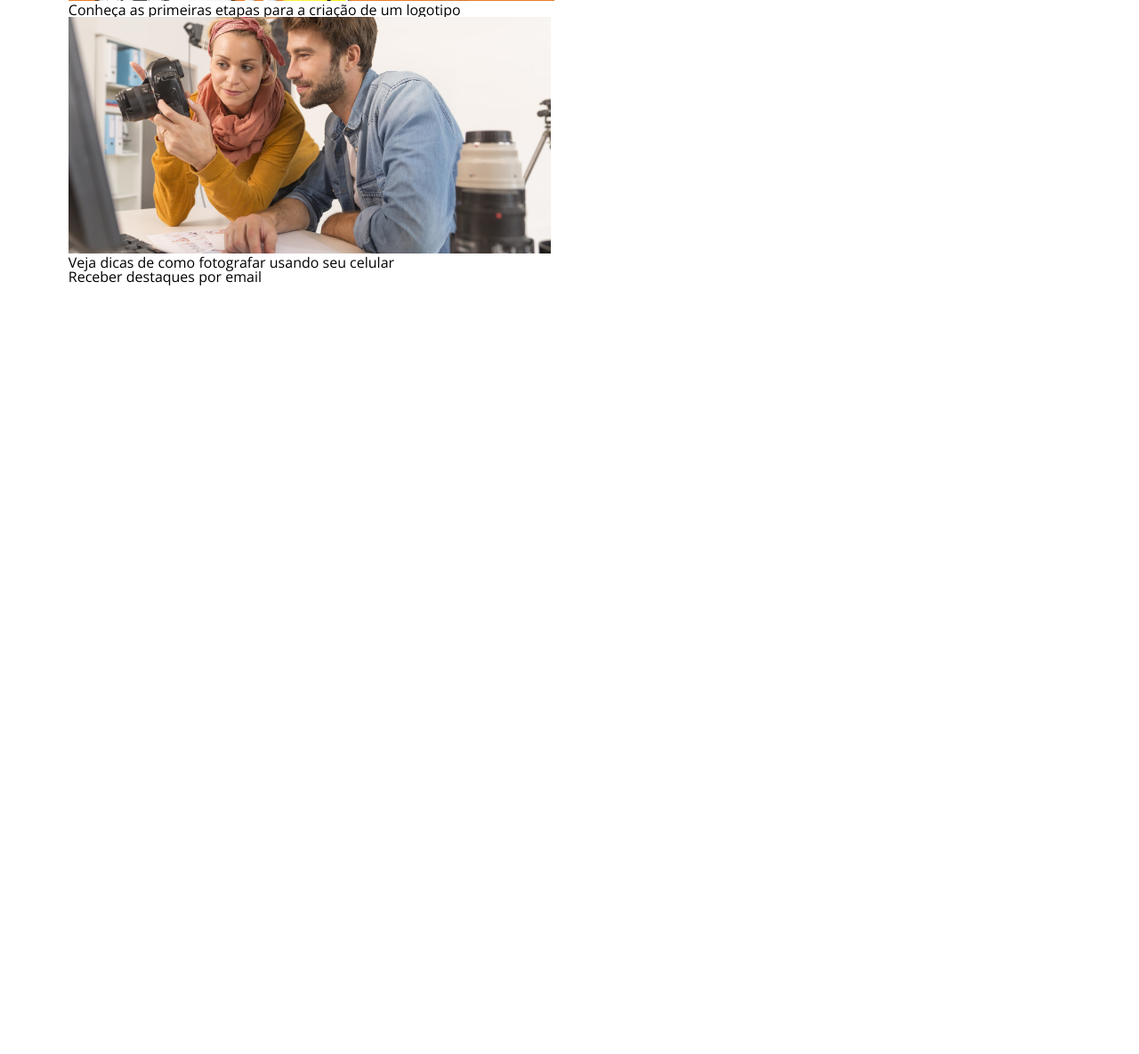
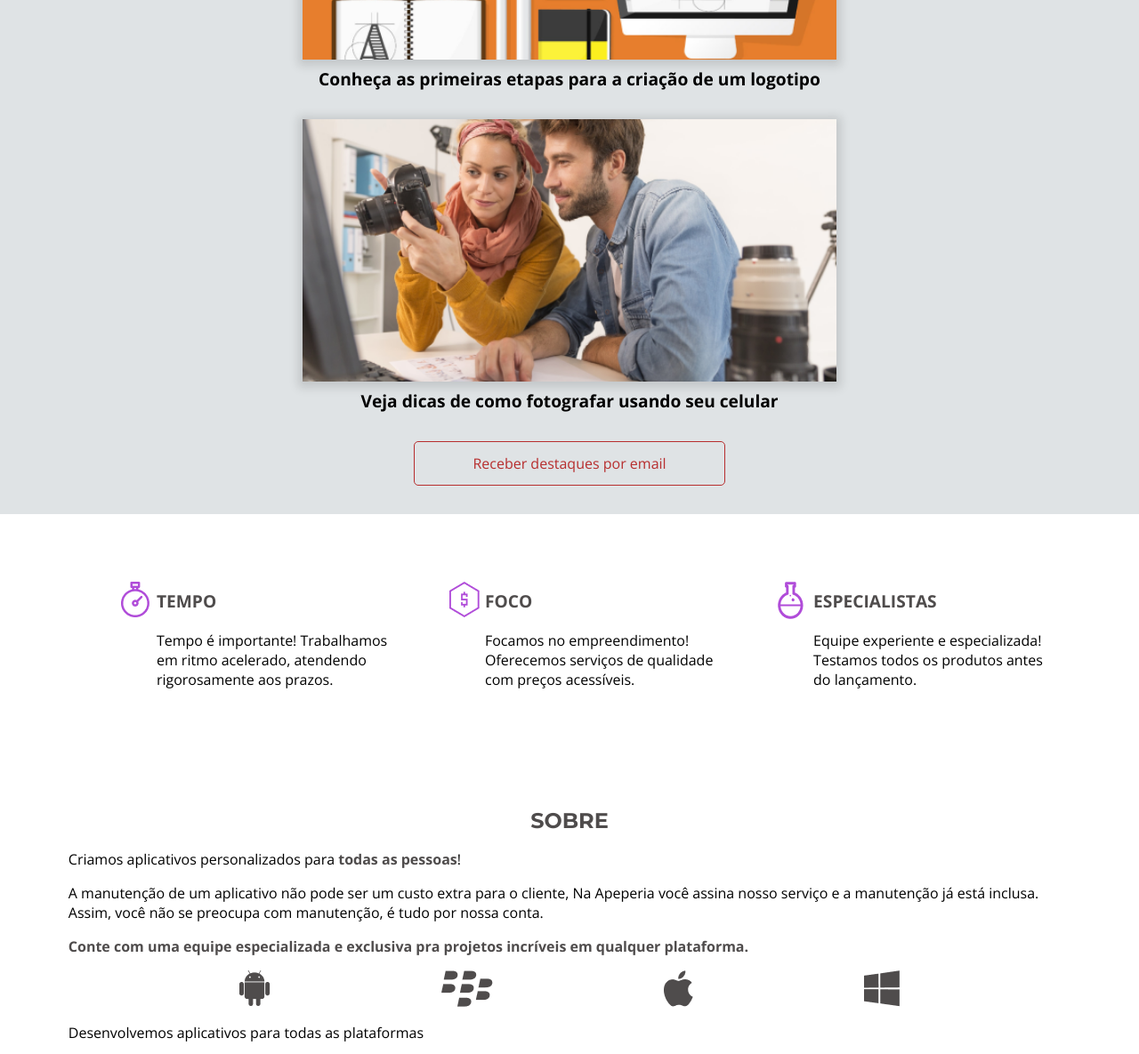
Before and after one commit to brunosabbagmachado/alura-layout-responsivo, a plain HTML site: page index.html in a window 1280 px wide. Shown: the part 730-1915 px from the top of the page at 89% size. Before the commit the page ends 1052 px from the top, so only its background shows below. Drawn offline with nearby package versions, Linux system fonts and the light colour scheme.

Commit message:
continuando curso

```diff
--- a/css/base.css
+++ b/css/base.css
@@ -1,26 +1,26 @@
 :root {
-  --branco: #fff;
-  --azul-claro: #dfe3e5;
-  --vermelho-forte: #b72e2e;
-  --cinza-escuro: #4f4c4c;
-  --cinza-claro: #f7f4f4;
-  --cinza-medio: #d9d9d9;
+    --branco: #FFF;
+    --azul-claro: #DFE3E5;
+    --vermelho-forte: #B72E2E;
+    --cinza-escuro: #4F4C4C;
+    --cinza-claro: #F7F4F4;
+    --cinza-medio: #D9D9D9;
 
-  --fonte-link: #0084ff;
+    --fonte-link: #0084FF;
     --fonte-cinza: #666;
-  --borda-cabecalho-mobile: #103d4a;
+    --borda-cabecalho-mobile: #103D4A;
     --bg-rodape: #333;
-  --bg-chamada-mobile: #00161c;
+    --bg-chamada-mobile: #00161C;
 
-  --planos-cartao-start: #56ccf2;
-  --planos-cartao-ultra: #b04cd9;
-  --planos-cartao-mega: #e33b3b;
+    --planos-cartao-start: #56CCF2;
+    --planos-cartao-ultra: #B04CD9;
+    --planos-cartao-mega: #E33B3B;
 
     --montserrat: 'Montserrat', sans-serif;
 }
 
 body {
-  font-family: "Open Sans", sans-serif;
+    font-family: 'Open Sans', sans-serif;
 }
 
 .container {
@@ -30,11 +30,16 @@ body {
 
 .botao {
     text-align: center;
+
     display: block;
+
     width: 100%;
     max-width: 350px;
+
     box-sizing: border-box;
+
     padding: 1rem 2rem;
+
     border: 1px solid var(--branco);
     border-radius: 5px;
 }
--- a/css/destaques.css
+++ b/css/destaques.css
@@ -1,6 +1,6 @@
 .destaques {
-    background-color:var(--azul-claro);
-    padding: 2.5rem;
+    background-color: var(--azul-claro);
+    padding-top: 2.5rem;
     padding-bottom: 2rem;
 }
 
@@ -13,3 +13,29 @@
     text-align: center;
     margin-bottom: 2rem;
 }
+
+.destaques__painel {
+    display: flex;
+    flex-direction: column;
+    align-items: center;
+    margin-bottom: 2rem;
+}
+
+.destaques__painel-imagem {
+    width: 100vw;
+    max-width: 600px;
+    box-shadow: 0 2px 10px 5px #00000020;
+    margin-bottom: .5rem;
+}
+
+.destaques__painel-texto {
+    font-weight: 700;
+    font-size: 1.2rem;
+    line-height: normal;
+}
+
+.destaques__botao {
+    color: var(--vermelho-forte);
+    border-color: var(--vermelho-forte);
+    margin: 0 auto;
+}
--- /dev/null
+++ b/css/diferenciais.css
@@ -0,0 +1,42 @@
+.diferenciais {
+  padding-top: 3.5rem;
+  padding-bottom: 3.5rem;
+}
+
+.diferenciais__lista {
+  display: flex;
+  flex-wrap: wrap;
+  justify-content: space-evenly;
+}
+
+.diferenciais__item {
+  max-width: 350px;
+  box-sizing: border-box;
+  padding: 2rem 0 2rem 5rem;
+  background-repeat: no-repeat;
+  background-position: top 1.25rem left 2.5rem;
+}
+
+.diferenciais__item--tempo {
+  background-image: url(../img/icone-relogio.png);
+}
+
+.diferenciais__item--foco {
+  background-image: url(../img/icone-dinheiro.png);
+}
+
+.diferenciais__item--especialistas {
+  background-image: url(../img/icone-quimica.png);
+}
+
+.item__titulo {
+  color: var(--cinza-escuro);
+  font-weight: 700;
+  font-size: 1.2rem;
+  text-transform: uppercase;
+  margin-bottom: 1.5rem;
+}
+
+.item__texto {
+  line-height: normal;
+}
--- /dev/null
+++ b/css/sobre.css
@@ -0,0 +1,31 @@
+.sobre {
+  padding-top: 3rem;
+  padding-bottom: 3rem;
+}
+
+.sobre__titulo {
+  color: var(--cinza-escuro);
+  font-weight: 700;
+  font-size: 1.5rem;
+  font-family: var(--montserrat);
+  text-transform: uppercase;
+  text-align: center;
+  margin-bottom: 1.25rem;
+}
+
+.sobre__texto {
+  line-height: normal;
+  margin-bottom: 1rem;
+}
+
+.sobre__texto--destaque {
+  color: var(--cinza-escuro);
+  font-weight: 700;
+}
+
+.sobre__plataformas {
+  display: flex;
+  flex-wrap: wrap;
+  justify-content: space-evenly;
+  margin-bottom: 1rem;
+}
--- a/index.html
+++ b/index.html
@@ -1,13 +1,11 @@
 <!DOCTYPE html>
-<html lang="pr-br">
+<html>
 
 <head>
-    <meta charset="UTF-8">
+    <meta charset="utf-8">
     <meta name="viewport" content="width=device-width initial-scale=1.0">
     <title>Home | Apeperia</title>
 
-    <link rel="preconnect" href="https://fonts.googleapis.com">
-    <link rel="preconnect" href="https://fonts.gstatic.com" crossorigin>
     <link
         href="https://fonts.googleapis.com/css2?family=Montserrat:wght@300;400;700&family=Open+Sans:wght@300;400;700&display=swap"
         rel="stylesheet">
@@ -17,6 +15,8 @@
     <link href="css/cabecalho.css" rel="stylesheet">
     <link href="css/chamada.css" rel="stylesheet">
     <link href="css/destaques.css" rel="stylesheet">
+    <link href="css/diferenciais.css" rel="stylesheet">
+    <link href="css/sobre.css" rel="stylesheet">
 </head>
 
 <body>
@@ -35,28 +35,77 @@
     </header>
     <main>
         <section class="chamada container">
-            <h1 class="chamada__titulo">Aplicativos na medida</h1>
+            <h1 class="chamada__titulo">Aplicativos Na Medida</h1>
             <p class="chamada__texto">Apeperia tem um jeito inovador de comparar e montar aplicativos para pequenas e
                 médias empresas.</p>
             <a href="#" class="chamada__botao botao">Conheça os planos</a>
         </section>
 
-        <section class="destaque container">
+        <section class="destaques container">
             <h2 class="destaques__titulo">Destaques</h2>
             <a href="#">
                 <figure class="destaques__painel">
-                    <img src="/img/comecando-criar-logotipo.png" alt="Painel do post sobre criação de logotipo" class="destaques__painel-imagem">
-                    <figcaption class="destaques__painel-texto">Conheça as primeiras etapas para a criação de um logotipo</figcaption>
+                    <img src="img/comecando-criar-logotipo.png" alt="Painel do post sobre criação de logotipo"
+                        class="destaques__painel-imagem">
+                    <figcaption class="destaques__painel-texto">Conheça as primeiras etapas para a criação de um
+                        logotipo</figcaption>
                 </figure>
             </a>
             <a href="#">
                 <figure class="destaques__painel">
-                    <img src="img/dicas-fotografia.png" alt="Painel do post sobre fotografia com celular" class="destaques__painel-imagem">
-                    <figcaption class="destaques__painel-texto">Veja dicas de como fotografar usando seu celular</figcaption>
+                    <img src="img/dicas-fotografia.png" alt="Painel do post sobre fotografia com celular"
+                        class="destaques__painel-imagem">
+                    <figcaption class="destaques__painel-texto">Veja dicas de como fotografar usando seu celular
+                    </figcaption>
                 </figure>
             </a>
-            <a href="#" class="destaque__botao">Receber destaques por email</a>
+            <a href="#" class="destaques__botao botao">Receber destaques por email</a>
         </section>
+
+        <section class="diferenciais container">
+            <ul class="diferenciais__lista">
+                <li class="diferenciais__item diferenciais__item--tempo">
+                    <h2 class="item__titulo">Tempo</h2>
+                    <p class="item__texto">Tempo é importante! Trabalhamos em ritmo acelerado, atendendo rigorosamente
+                        aos prazos.</p>
+                </li>
+                <li class="diferenciais__item diferenciais__item--foco">
+                    <h2 class="item__titulo">Foco</h2>
+                    <p class="item__texto">Focamos no empreendimento! Oferecemos serviços de qualidade com preços
+                        acessíveis.</p>
+                </li>
+                <li class="diferenciais__item diferenciais__item--especialistas">
+                    <h2 class="item__titulo">Especialistas</h2>
+                    <p class="item__texto">Equipe experiente e especializada! Testamos todos os produtos antes do
+                        lançamento.</p>
+                </li>
+            </ul>
+        </section>
+
+        <section class="sobre container">
+            <div class="sobre__conteudo">
+                <h2 class="sobre__titulo">Sobre</h2>
+                <p class="sobre__texto">Criamos aplicativos personalizados para <strong
+                        class="sobre__texto--destaque">todas as pessoas</strong>!</p>
+                <p class="sobre__texto">
+                    A manutenção de um aplicativo não pode ser um custo extra para o cliente, Na Apeperia você assina
+                    nosso serviço e a manutenção já está inclusa. Assim, você não se preocupa com manutenção, é tudo por
+                    nossa conta.
+                </p>
+                <p class="sobre__texto sobre__texto--destaque sobre__texto--divisao">
+                    Conte com uma equipe especializada e exclusiva pra projetos incríveis em qualquer plataforma.
+                </p>
+                <ul class="sobre__plataformas">
+                    <li><img src="img/android.png" alt="Ícone do Android"></li>
+                    <li><img src="img/blackberry.png" alt="Ícone da Blackberry"></li>
+                    <li><img src="img/apple.png" alt="Ícone da Apple"></li>
+                    <li><img src="img/windowsphone.png" alt="Ícone da Microsoft"></li>
+                </ul>
+                <p class="sobre__texto">Desenvolvemos aplicativos para todas as plataformas</p>
+            </div>
+            <img src="img/sobre-apeperia.png" alt="Sobre a Apeperia" class="sobre__imagem">
+        </section>
+
     </main>
 </body>
 
```
Lines whose indentation alone changed are shown as unchanged.
